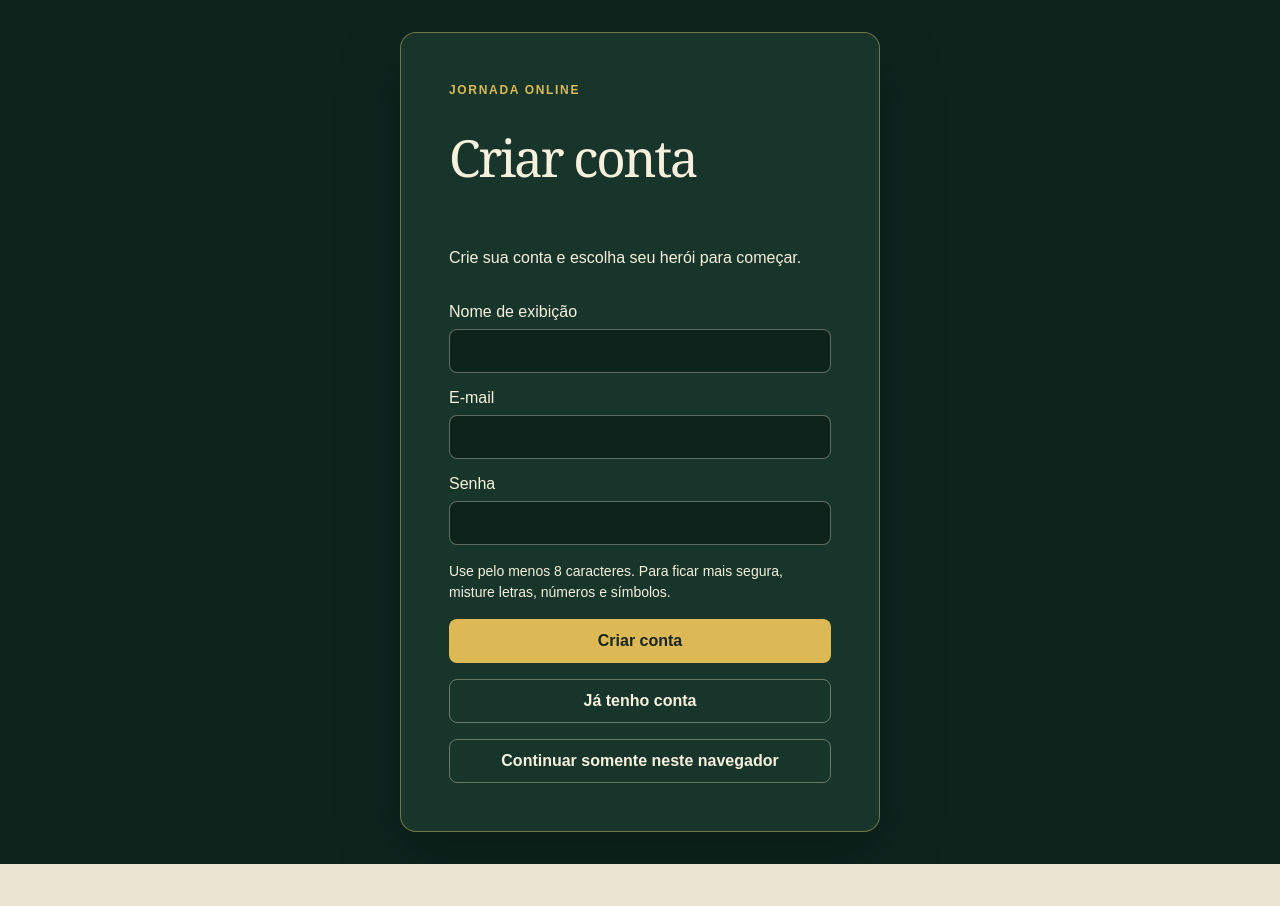
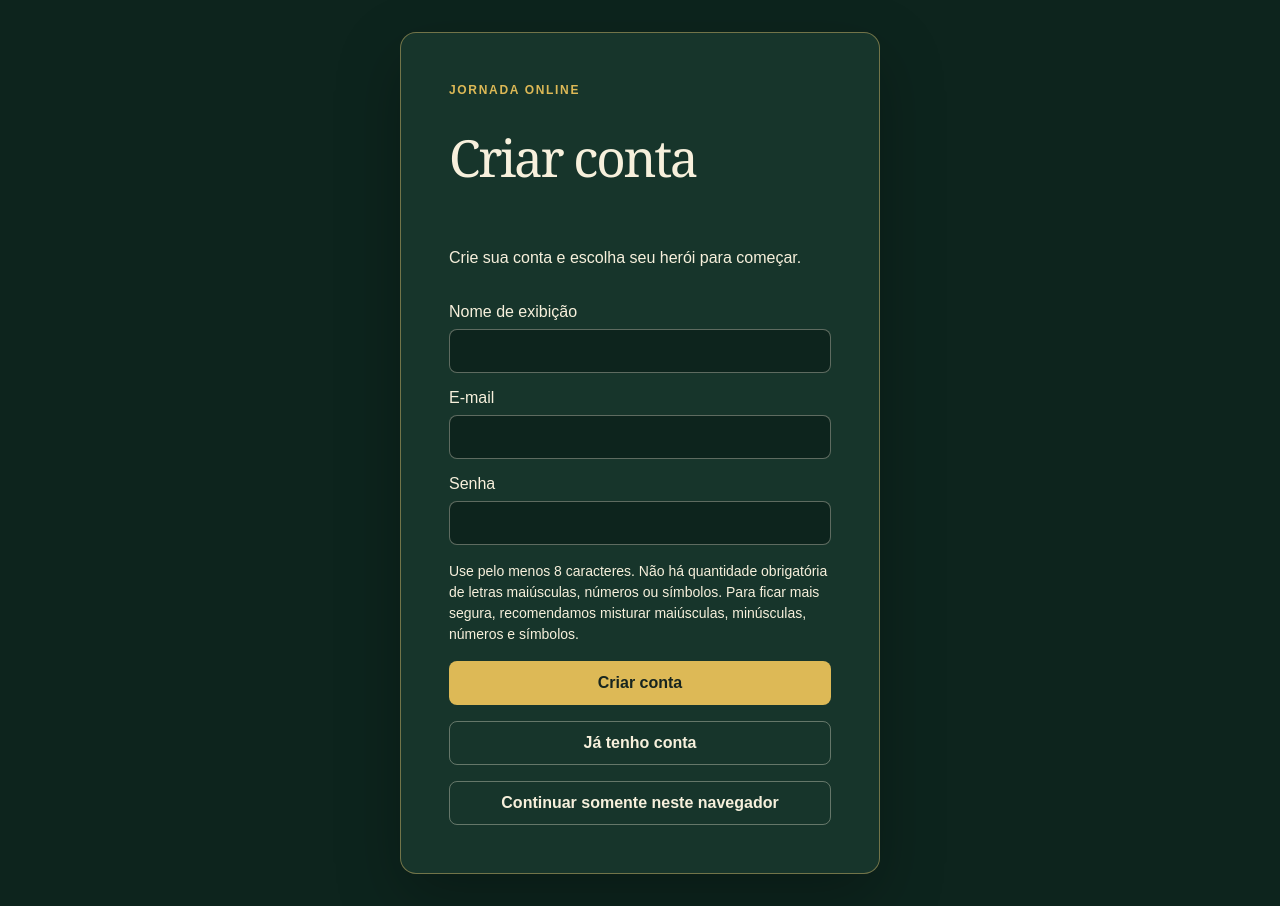
Before and after one commit to CarlosJr30/rpgjovemcristao, a Next.js app in the folder apps/web/: page /auth in a window 1280 px wide. Both pictures are taken after a click on the button "Ainda não tenho conta". Before the commit the page ends 864 px from the top, so only its background shows below. Built offline with nearby package versions, Linux system fonts and the light colour scheme; no server answers.

Commit message:
docs(auth): clarify required and optional password characters

```diff
--- a/apps/web/features/auth/auth-screen.tsx
+++ b/apps/web/features/auth/auth-screen.tsx
@@ -197,8 +197,9 @@ export function AuthScreen() {
           </label>
           {mode === 'signUp' && (
             <span id="password-hint" className={styles.hint}>
-              Use pelo menos 8 caracteres. Para ficar mais segura, misture letras,
-              números e símbolos.
+              Use pelo menos 8 caracteres. Não há quantidade obrigatória de letras
+              maiúsculas, números ou símbolos. Para ficar mais segura, recomendamos
+              misturar maiúsculas, minúsculas, números e símbolos.
             </span>
           )}
           {error && (
```
Also changed, not shown: 1 other file (tests, documents, lock files or other folders).
